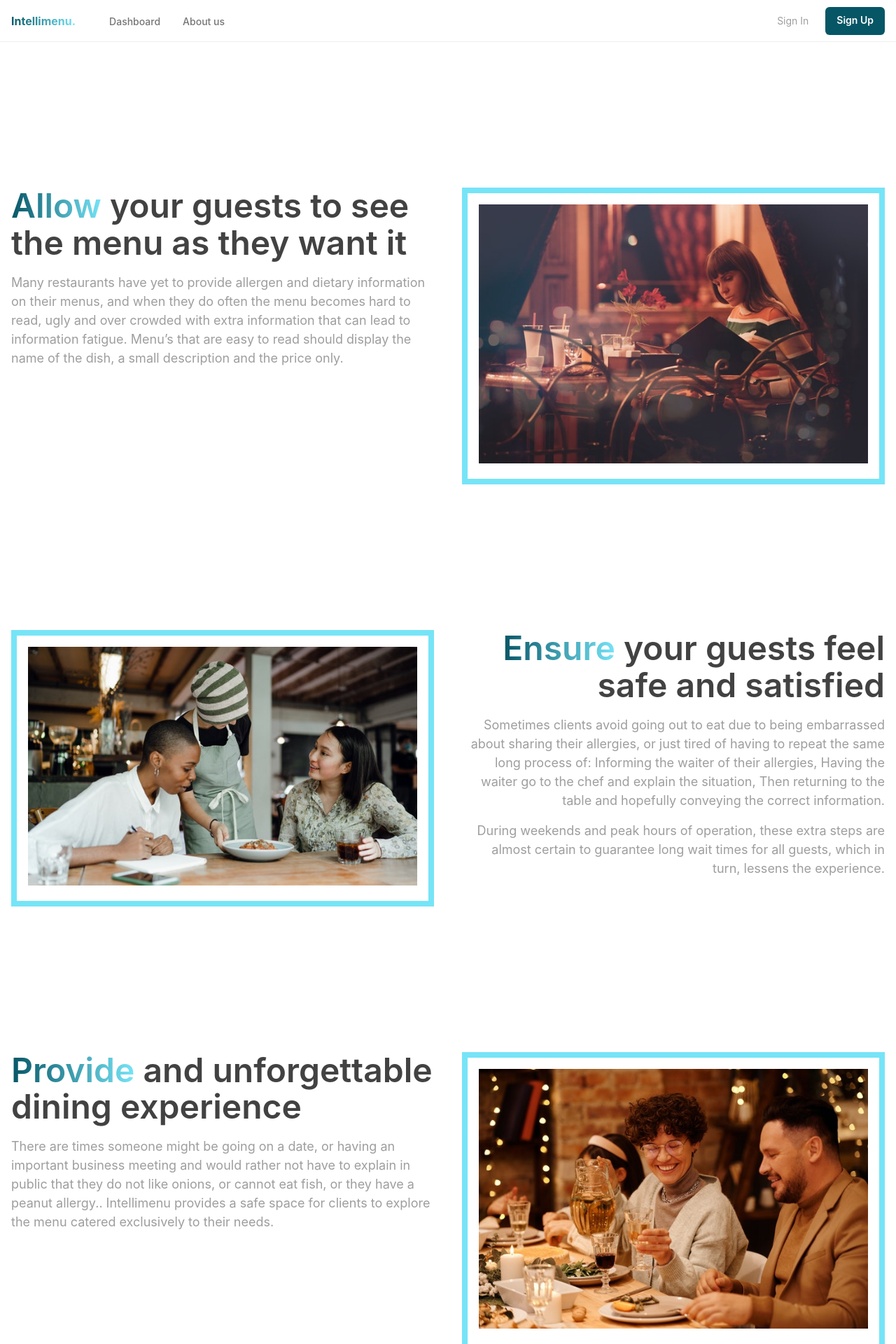
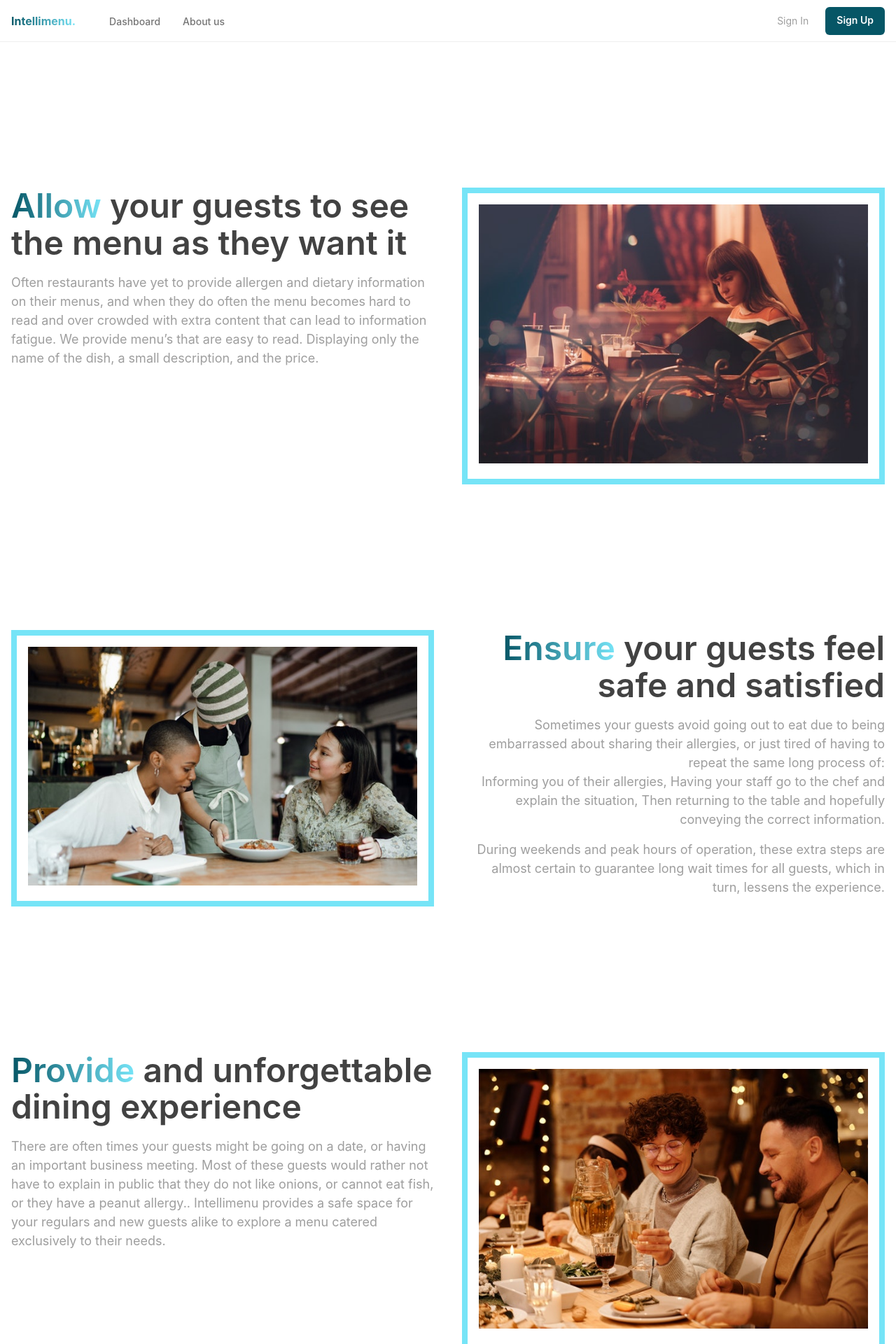
Before and after one commit to s-kngstn/intelli-menu, a Next.js app: page /about in a window 1280 px wide. Shown: the top 1920 px of the page at 70% size. Built offline with nearby package versions, Linux system fonts and the light colour scheme.

Commit message:
about content change

```diff
--- a/pages/about.tsx
+++ b/pages/about.tsx
@@ -37,12 +37,12 @@ const About: NextPage = () => {
               your guests to see the menu as they want it{" "}
             </Heading>
             <Text color="gray.500" fontSize="lg">
-              Many restaurants have yet to provide allergen and dietary
+              Often restaurants have yet to provide allergen and dietary
               information on their menus, and when they do often the menu
-              becomes hard to read, ugly and over crowded with extra information
-              that can lead to information fatigue. Menu’s that are easy to read
-              should display the name of the dish, a small description and the
-              price only.
+              becomes hard to read and over crowded with extra content that can
+              lead to information fatigue. We provide menu’s that are easy to
+              read. Displaying only the name of the dish, a small description,
+              and the price.
             </Text>
           </Stack>
           <Flex>
@@ -75,12 +75,12 @@ const About: NextPage = () => {
               your guests feel safe and satisfied{" "}
             </Heading>
             <Text color="gray.500" fontSize="lg">
-              Sometimes clients avoid going out to eat due to being embarrassed
-              about sharing their allergies, or just tired of having to repeat
-              the same long process of: Informing the waiter of their allergies,
-              Having the waiter go to the chef and explain the situation, Then
-              returning to the table and hopefully conveying the correct
-              information.
+              Sometimes your guests avoid going out to eat due to being
+              embarrassed about sharing their allergies, or just tired of having
+              to repeat the same long process of: <br />
+              Informing you of their allergies, Having your staff go to the chef
+              and explain the situation, Then returning to the table and
+              hopefully conveying the correct information.
             </Text>
             <Text color="gray.500" fontSize="lg">
               During weekends and peak hours of operation, these extra steps are
@@ -108,11 +108,12 @@ const About: NextPage = () => {
               and unforgettable dining experience{" "}
             </Heading>
             <Text color="gray.500" fontSize="lg">
-              There are times someone might be going on a date, or having an
-              important business meeting and would rather not have to explain in
-              public that they do not like onions, or cannot eat fish, or they
-              have a peanut allergy.. Intellimenu provides a safe space for
-              clients to explore the menu catered exclusively to their needs.
+              There are often times your guests might be going on a date, or
+              having an important business meeting. Most of these guests would
+              rather not have to explain in public that they do not like onions,
+              or cannot eat fish, or they have a peanut allergy.. Intellimenu
+              provides a safe space for your regulars and new guests alike to
+              explore a menu catered exclusively to their needs.
             </Text>
           </Stack>
           <Flex>
```
